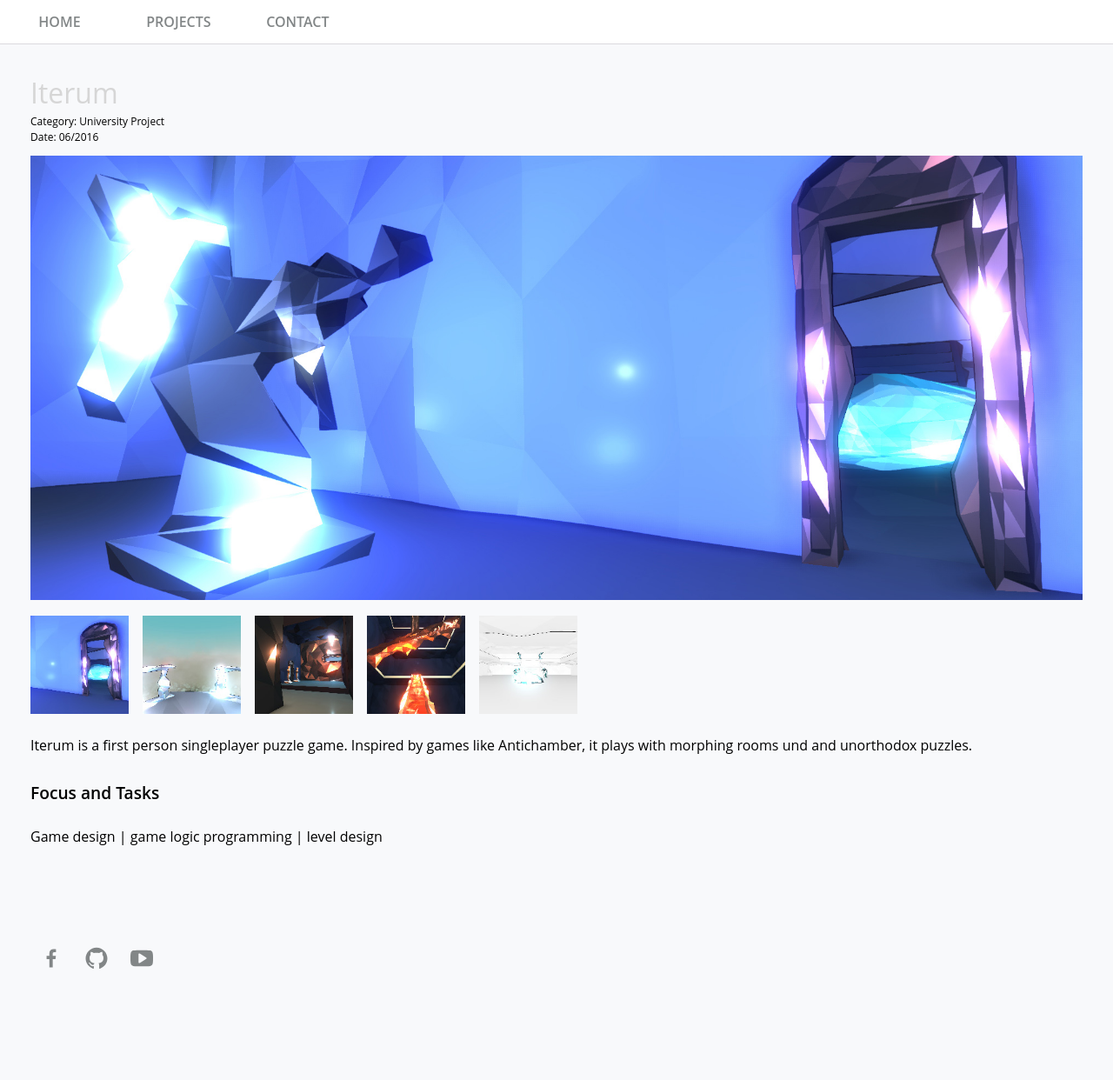
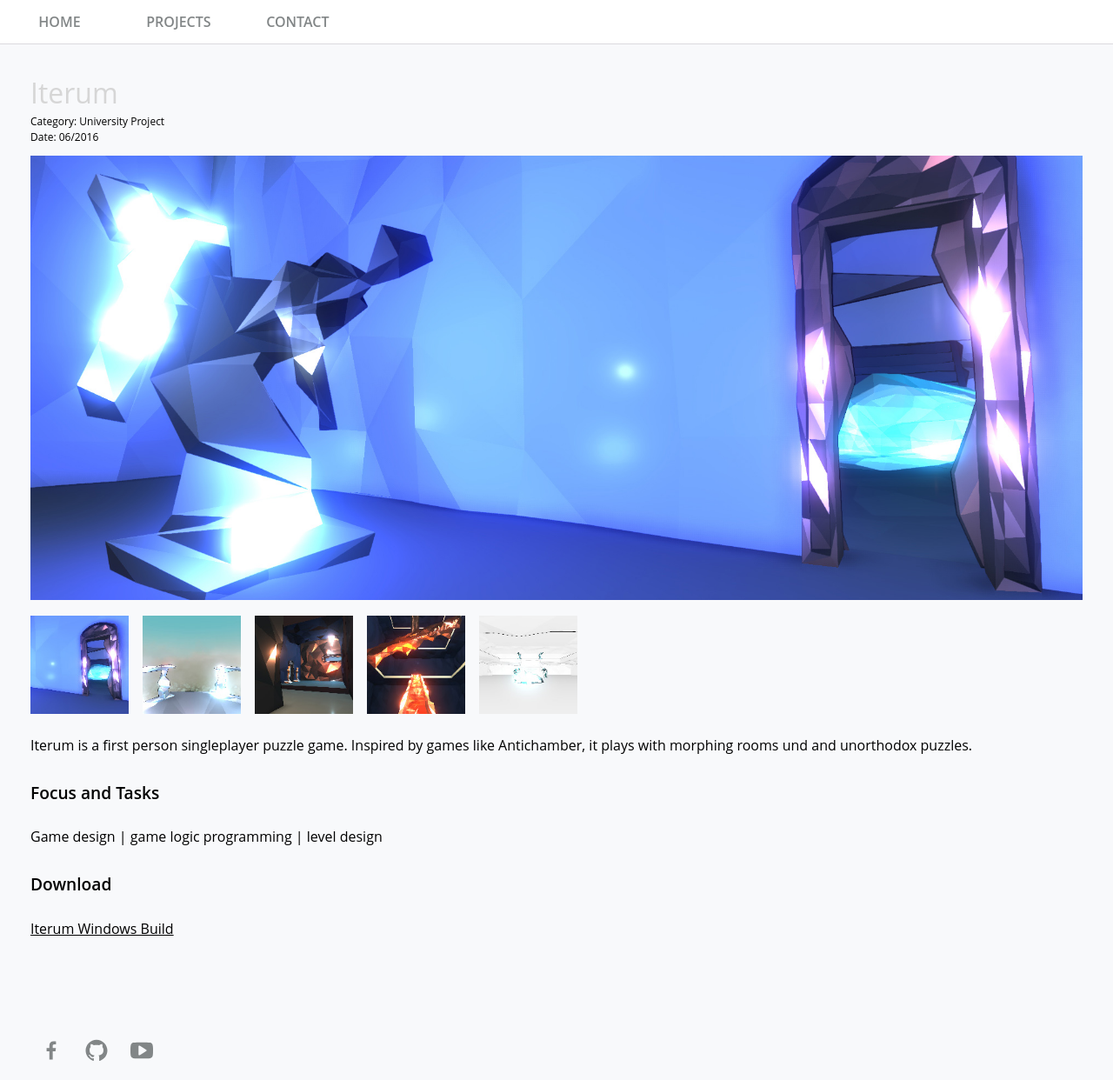
Before and after one commit to danielrammer/danielrammer.github.io, a Jekyll site: the page built from _projects/iterum.md, in a window 1280 px wide. Shown: the whole page at 87% size. Built offline with Jekyll 4.4.1, drawn with Linux system fonts in a browser that asks for light colours; before the commit the page ends 1136 px from its top, so only the background shows below that.

Commit message:
baseurl business; added iterum download

```diff
--- a/_config.yml
+++ b/_config.yml
@@ -9,7 +9,7 @@
 title: Daniel Rammer
 email: dnl.rammer@gmail.com
 description: Generalistic game developer from Austria
-baseurl: "/github.com/redovic" # the subpath of your site, e.g. /blog
+#baseurl: "/github.com/redovic" # the subpath of your site, e.g. /blog
 #url: "https://github.com/redovic" # the base hostname & protocol for your site
 url: "https://redovic.github.io" # the base hostname & protocol for your site
 facebook: daniel.rammer
--- a/_projects/iterum.md
+++ b/_projects/iterum.md
@@ -27,3 +27,6 @@ Iterum is a first person singleplayer puzzle game. Inspired by games like Antich
 
 ## Focus and Tasks
 Game design | game logic programming | level design
+
+## Download
+* [Iterum Windows Build](ITERUM.zip)
```
